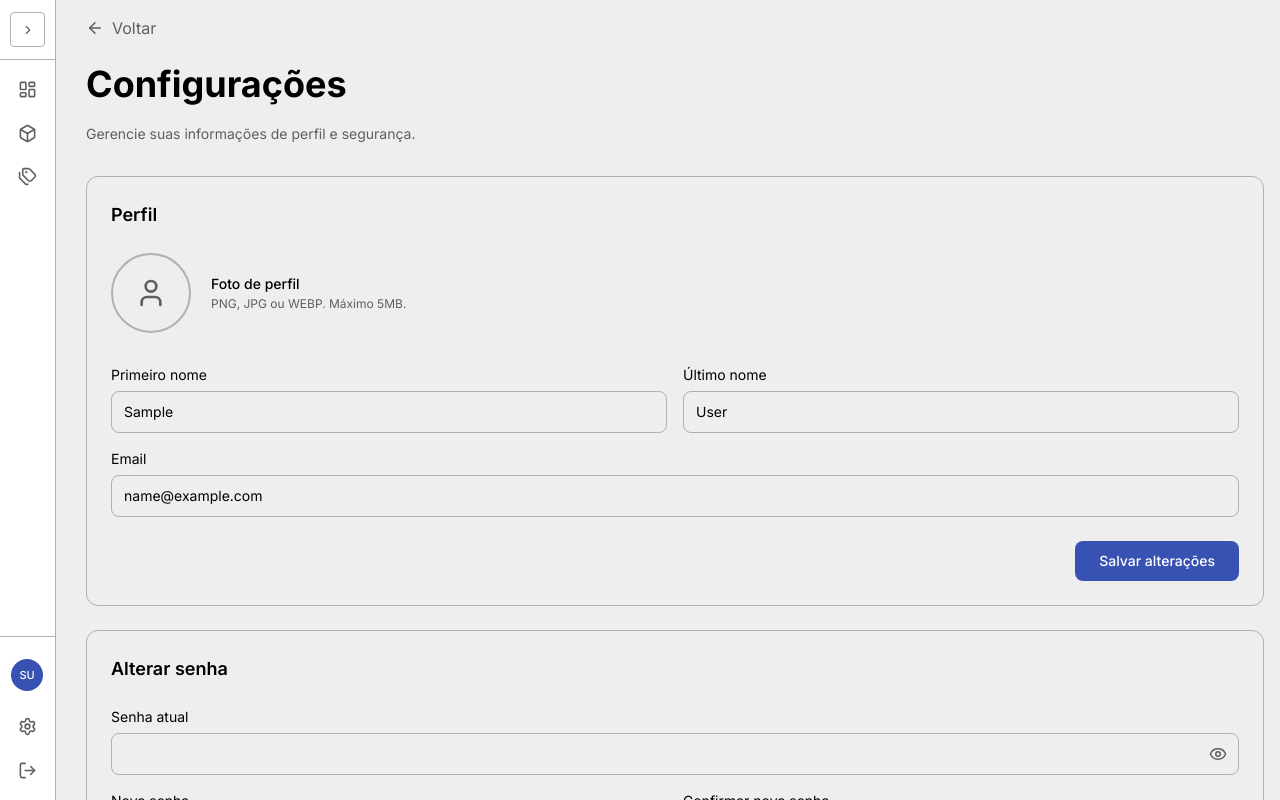
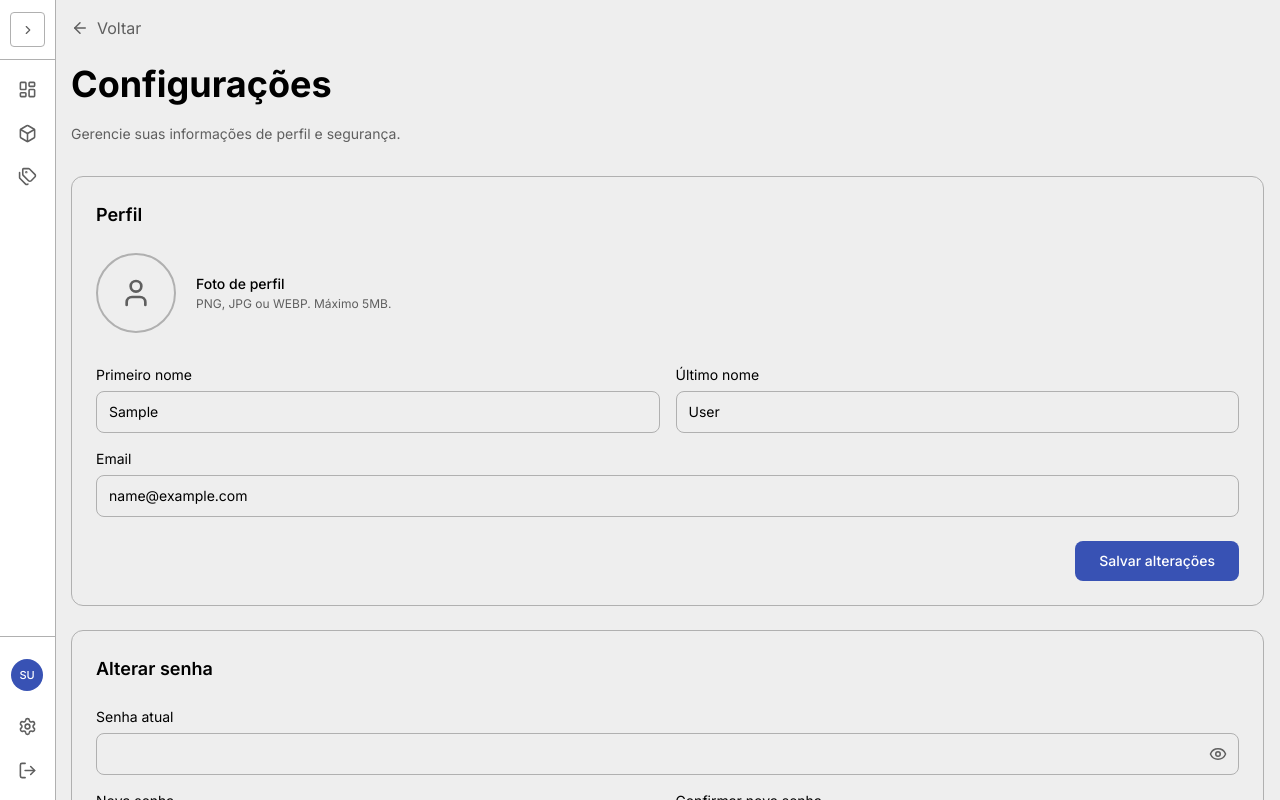
Before and after one commit to jvssvj/Stock-Gestor, a React (Vite) app: page /settings in a window 1280 px wide. Shown: the top 800 px of the page. Built offline with nearby package versions, Linux system fonts and the light colour scheme; no server answers; sample sign-in values are in the browser's storage.

Commit message:
fix(ui): sidebar width

```diff
--- a/src/layouts/RootLayout/index.jsx
+++ b/src/layouts/RootLayout/index.jsx
@@ -5,7 +5,7 @@ export default function RootLayout() {
   return (
     <div style={{ display: "flex", overflow: "hidden" }}>
       <Sidebar />
-      <main className="w-full flex items-center justify-start flex-col overflow-y-auto min-h-[100dvh] p-4 ml-[70px]">
+      <main className="w-full flex items-center justify-start flex-col overflow-y-auto min-h-[100dvh] p-4 ml-[55px]">
         <Outlet />
       </main>
     </div>
```
